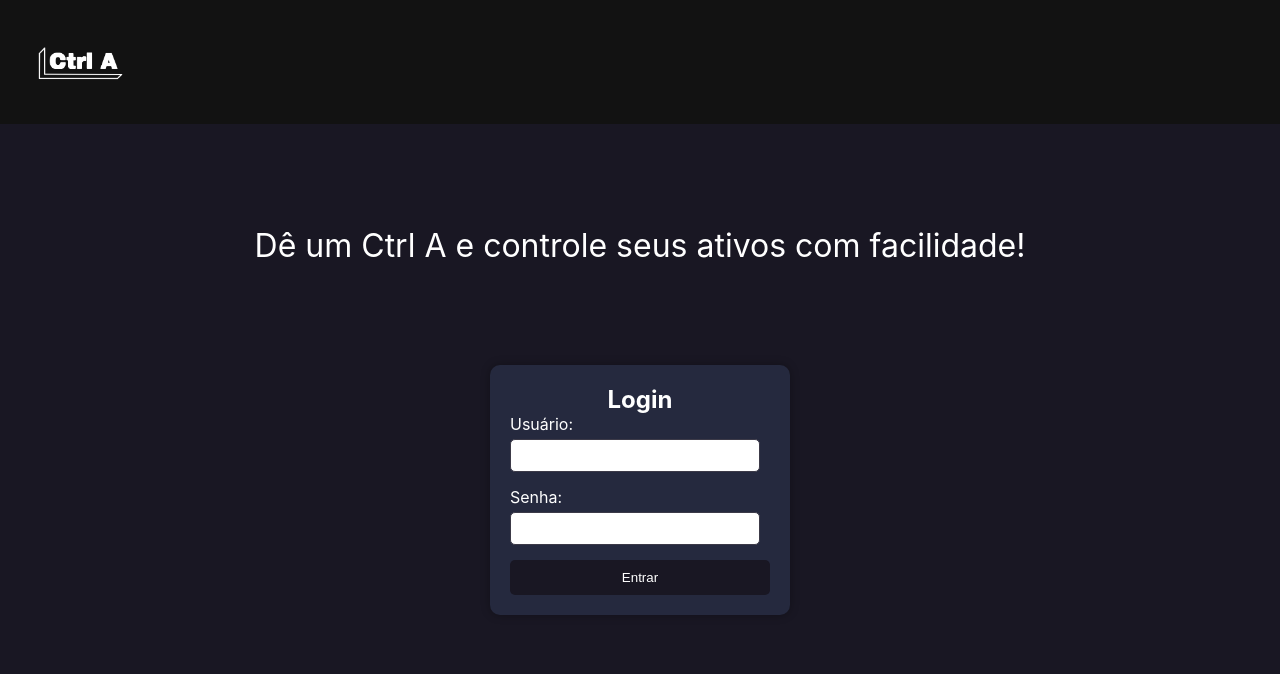
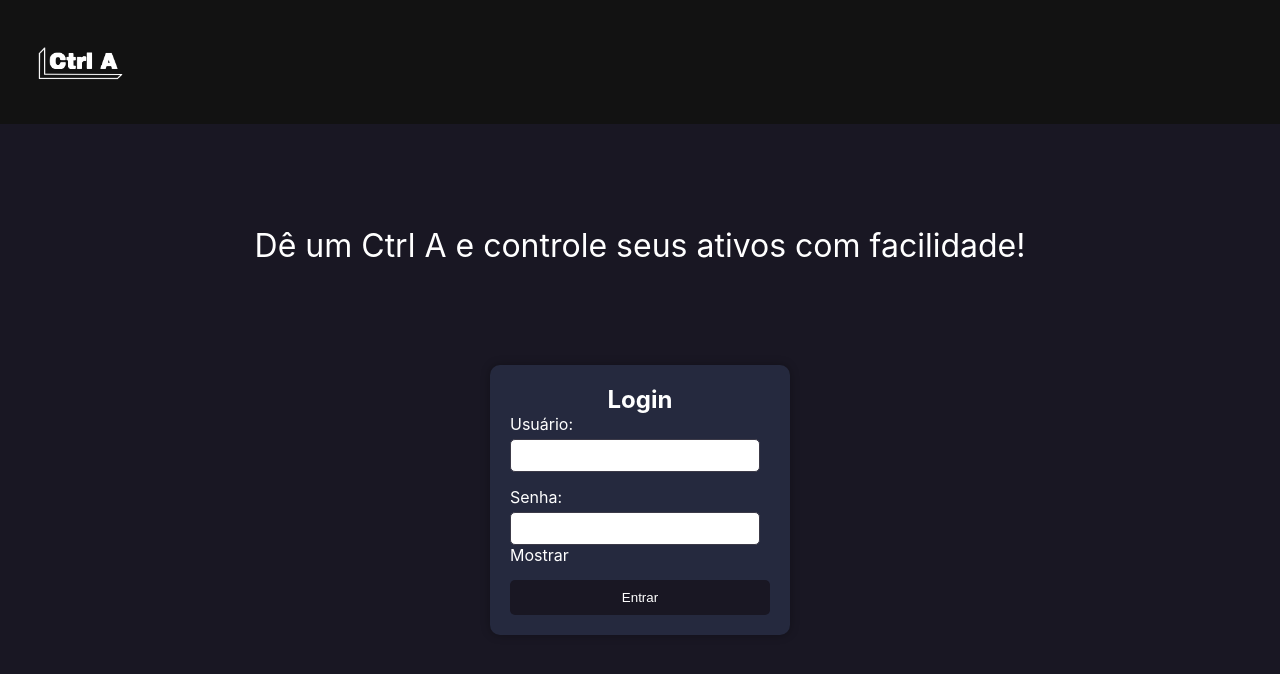
Before and after one commit to equipe-javali/API_3_FRONT, a React (Create React App) app in the folder ctrl-a/: page /Home in a window 1280 px wide. Shown: the top 674 px of the page. Built offline with nearby package versions, Linux system fonts and the light colour scheme.

Commit message:
12.2 - leva para a página de ativos e permite mostrar e ocultar a senha

```diff
--- a/ctrl-a/src/pages/home/home.tsx
+++ b/ctrl-a/src/pages/home/home.tsx
@@ -6,10 +6,12 @@ const Home: React.FC = () => {
   const [username, setUsername] = useState('');
   const [password, setPassword] = useState('');
   const [error, setError] = useState('');
+  const [showPassword, setShowPassword] = useState(false); // Estado para controlar se a senha está visível
 
   const handleLogin = () => {
     if (username === 'admin' && password === 'admin123') {
-      console.log('Login bem-sucedido!');
+      // Redirecionar para a página de ativos
+      window.location.href = '/ListaAtivos';
     } else {
       setError('Credenciais inválidas. Por favor, tente novamente.');
     }
@@ -40,12 +42,20 @@ const Home: React.FC = () => {
           </div>
           <div className="form-group">
             <label htmlFor="password">Senha:</label>
+            <div className="password-input-container">
               <input
-              type="password"
+                type={showPassword ? 'text' : 'password'}
                 id="password"
                 value={password}
                 onChange={(e) => setPassword(e.target.value)}
               />
+              <span
+                className="password-toggle"
+                onClick={() => setShowPassword(!showPassword)}
+              >
+                {showPassword ? 'Ocultar' : 'Mostrar'}
+              </span>
+            </div>
           </div>
           <button type="button" onClick={handleLogin}>Entrar</button>
         </form>
```
Lines whose indentation alone changed are shown as unchanged.
